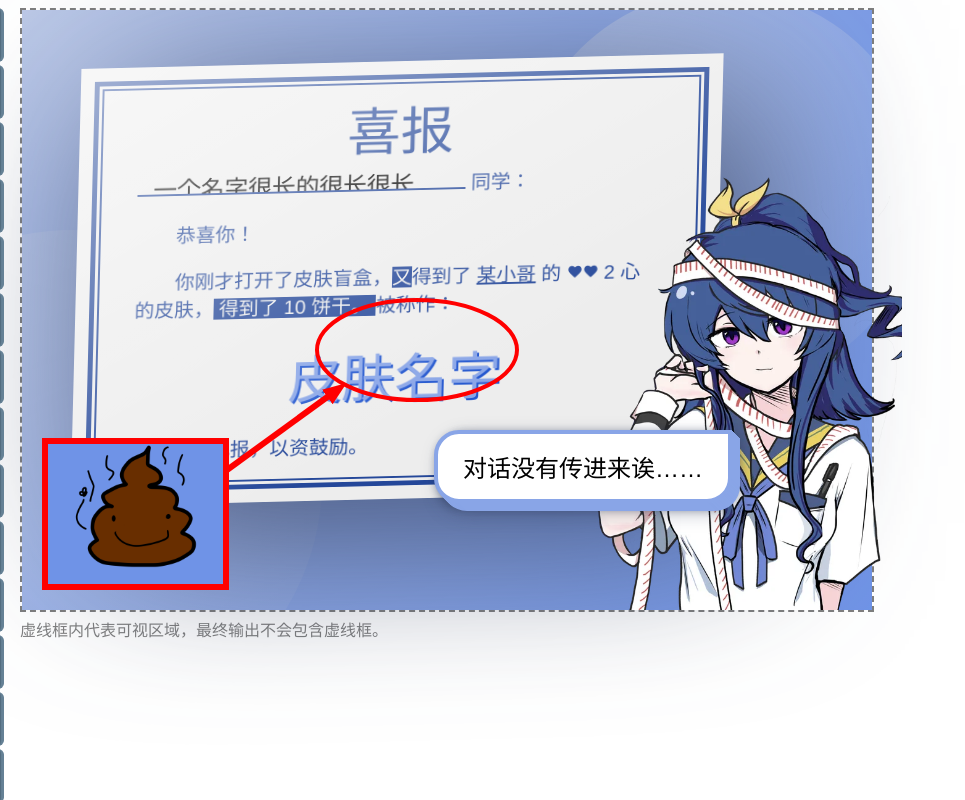
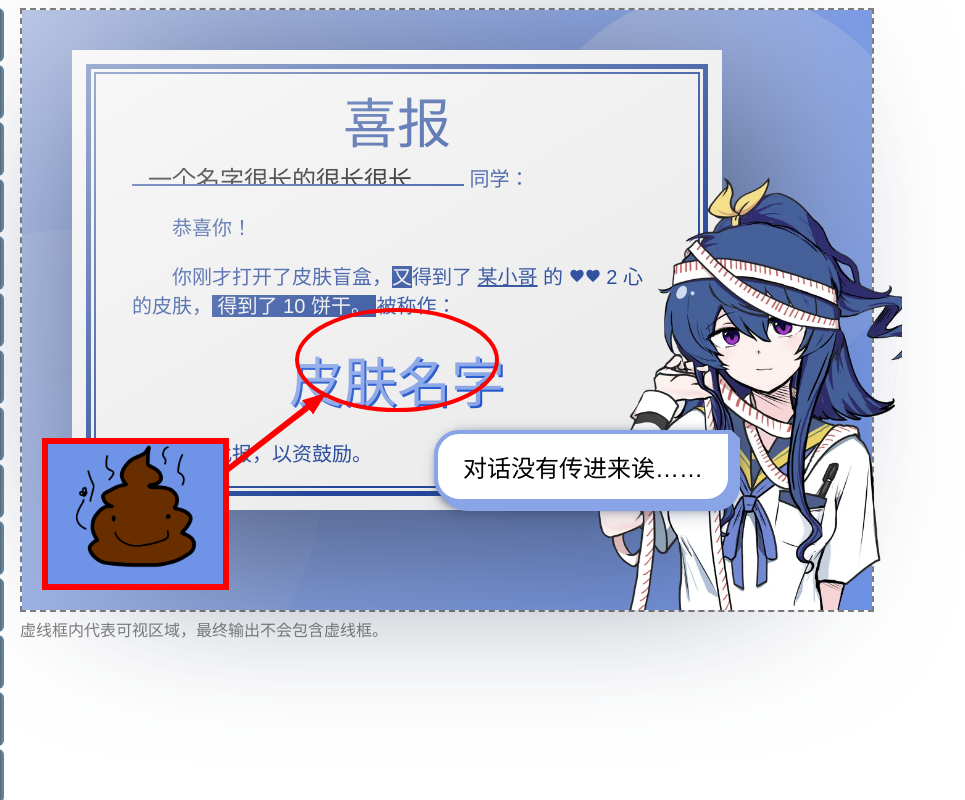
Before and after one commit to kagamibot-team/kagami-bot-frontend, a Vue app: page /skin_pack in a window 1280 px wide. Shown: the whole page, without its empty margins (0-965 px from the left). Built offline with nearby package versions, Linux system fonts and the light colour scheme; a web font is replaced by a local one.

Commit message:
把奖状扭正

```diff
--- a/package.json
+++ b/package.json
@@ -4,7 +4,7 @@
   "private": true,
   "type": "module",
   "scripts": {
-    "dev": "vite",
+    "dev": "vite --host 0.0.0.0",
     "build": "vite build",
     "preview": "vite preview",
     "lint": "eslint . --fix",
--- a/src/views/SkinPackView.vue
+++ b/src/views/SkinPackView.vue
@@ -65,8 +65,8 @@ const dialog_img = computed(() => {
             <path d='M0,0 V3 L4,1.5 Z' fill="red" />
           </marker>
         </defs>
-        <line stroke="red" marker-end='url(#head)' stroke-width="6" x1="30" y1="190" x2="140" y2="110" />
-        <ellipse cx="220" cy="70" rx="100" ry="50" fill="transparent" stroke="red" stroke-width="4" />
+        <line stroke="red" marker-end='url(#head)' stroke-width="6" x1="30" y1="190" x2="120" y2="120" />
+        <ellipse cx="200" cy="80" rx="100" ry="50" fill="transparent" stroke="red" stroke-width="4" />
       </svg>
       <div class="img">
         <img :src="data.image" />
@@ -154,7 +154,7 @@ $screen-height: 600px;
       height: $poster-height;
       background-color: $poster-background;
       filter: drop-shadow(40px 40px 90px $color-shadow-tint);
-      transform: rotate3d(2, -1, 0, 20deg);
+      transform: rotate3d(2, -1, 0, 0deg);
       user-select: none;
 
       & .frame-1 {
--- a/vite.config.ts
+++ b/vite.config.ts
@@ -39,6 +39,7 @@ export default defineConfig({
         changeOrigin: true,
       },
     },
+    allowedHosts: true,
   },
   define: {
     __APP_VERSION__: JSON.stringify(package_json.version),
```
Lines whose indentation alone changed are shown as unchanged.
